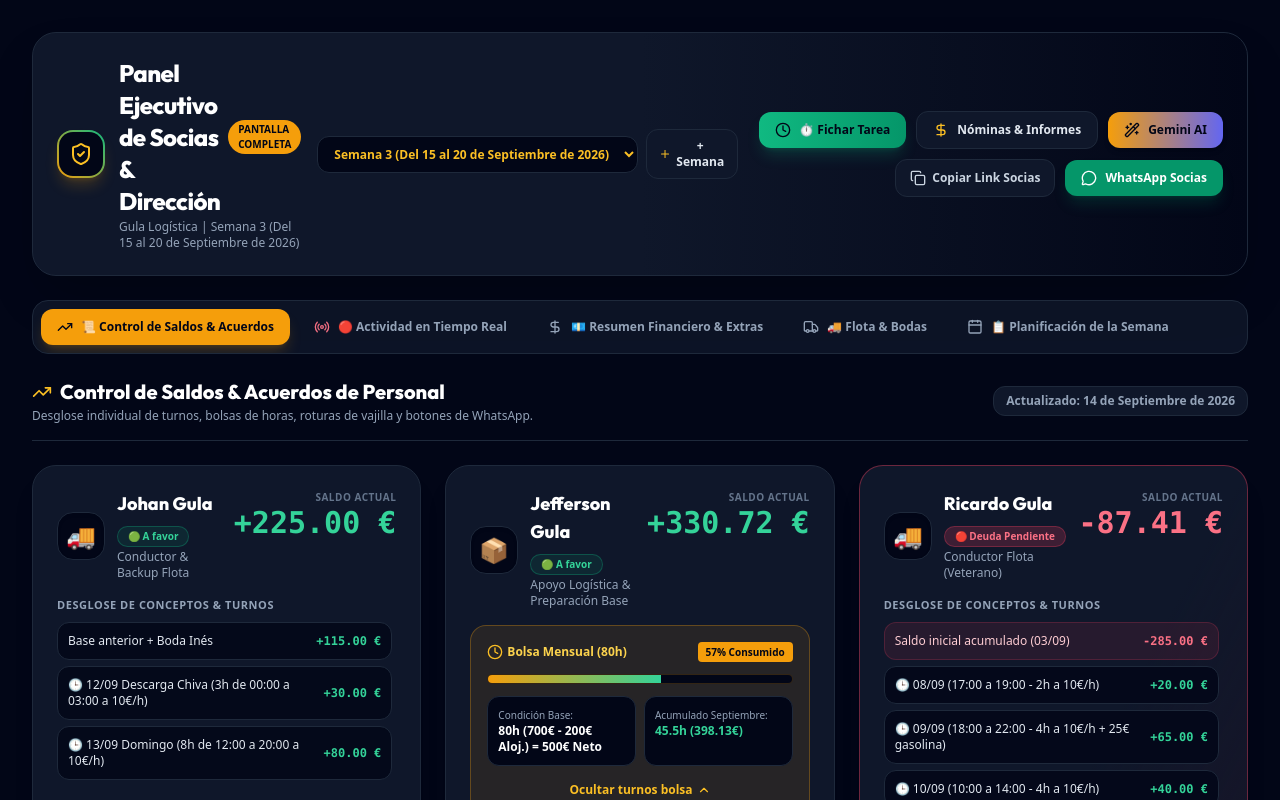
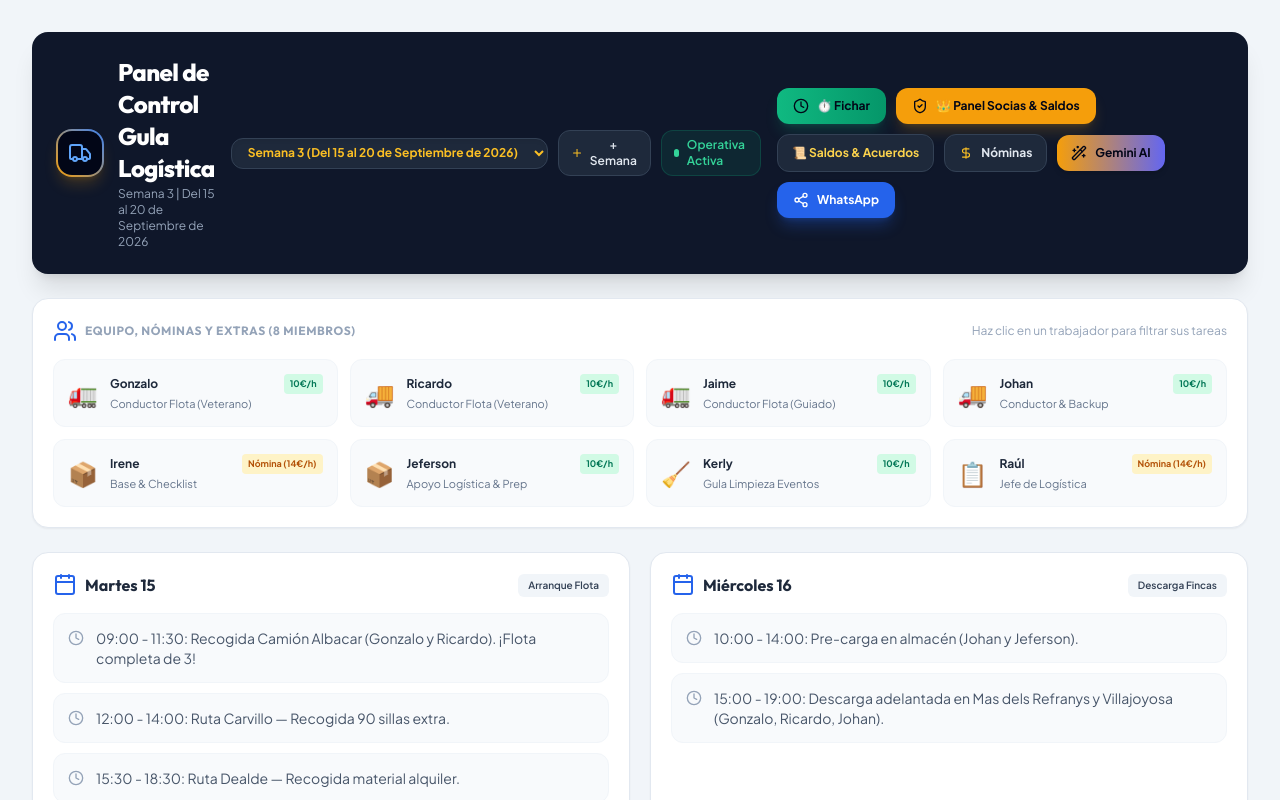
Before and after one commit to r2fod/gula-logistics, a React (Vite) app in the folder client/: page / in a window 1280 px wide. Shown: the top 800 px of the page. Built offline with nearby package versions, Linux system fonts and the light colour scheme.

Commit message:
Enable seamless 1-click toggle between Public View and Full Screen Partner View

```diff
--- a/client/src/App.jsx
+++ b/client/src/App.jsx
@@ -74,7 +74,15 @@ export default function App() {
 
   const [activeWeekId, setActiveWeekId] = useState('week_3');
   const [activeWorker, setActiveWorker] = useState(null);
-  const [isPartnerMode, setIsPartnerMode] = useState(true);
+  const [isPartnerMode, setIsPartnerMode] = useState(() => {
+    const params = new URLSearchParams(window.location.search);
+    const hasSociasFlag = params.has('socias') || params.get('socias') !== null;
+    const tokenParam = params.get('token') || params.get('key');
+    const roleParam = params.get('role');
+    const viewParam = params.get('view');
+    if (viewParam === 'public') return false;
+    return (hasSociasFlag || !!tokenParam || roleParam === 'socias' || viewParam === 'socias');
+  });
 
   // Modals
   const [isShareModalOpen, setIsShareModalOpen] = useState(false);
@@ -249,6 +257,7 @@ export default function App() {
           onOpenGemini={() => setIsGeminiModalOpen(true)}
           onOpenShareModal={() => setIsShareModalOpen(true)}
           onOpenAddWeek={() => setIsWeekModalOpen(true)}
+          onTogglePublicView={() => setIsPartnerMode(false)}
         />
 
         <ClockInModal
--- a/client/src/components/PartnerDashboardView.jsx
+++ b/client/src/components/PartnerDashboardView.jsx
@@ -20,7 +20,8 @@ import {
   Plus,
   Activity,
   AlertTriangle,
-  ListTodo
+  ListTodo,
+  Eye
 } from 'lucide-react';
 import { initialBalancesData } from '../data/balancesData';
 import LiveMonitorPanel from './LiveMonitorPanel';
@@ -36,7 +37,8 @@ export default function PartnerDashboardView({
   onOpenPayroll,
   onOpenGemini,
   onOpenShareModal,
-  onOpenAddWeek
+  onOpenAddWeek,
+  onTogglePublicView
 }) {
   const [activeTab, setActiveTab] = useState('balances'); // 'balances' | 'live' | 'financial' | 'logistics' | 'schedule'
   const [copiedLink, setCopiedLink] = useState(false);
@@ -225,13 +227,16 @@ export default function PartnerDashboardView({
             <span>{copiedLink ? '¡Link Copiado!' : 'Copiar Link Socias'}</span>
           </button>
 
-          <button
-            onClick={shareSecureLinkWhatsApp}
-            className="bg-emerald-600 hover:bg-emerald-500 text-white font-extrabold px-4 py-2.5 rounded-xl text-xs flex items-center gap-2 shadow-lg shadow-emerald-600/20 active:scale-95 transition-all"
-          >
-            <MessageCircle className="w-4 h-4" />
-            <span>WhatsApp Socias</span>
-          </button>
+          {onTogglePublicView && (
+            <button
+              onClick={() => onTogglePublicView(false)}
+              className="bg-slate-900 hover:bg-slate-800 text-amber-400 font-bold px-3.5 py-2.5 rounded-xl text-xs flex items-center gap-1.5 border border-amber-500/30 transition-all shadow-sm"
+              title="Cambiar a la Vista Pública General"
+            >
+              <Eye className="w-4 h-4" />
+              <span>👁️ Vista Pública</span>
+            </button>
+          )}
         </div>
       </header>
 
```
